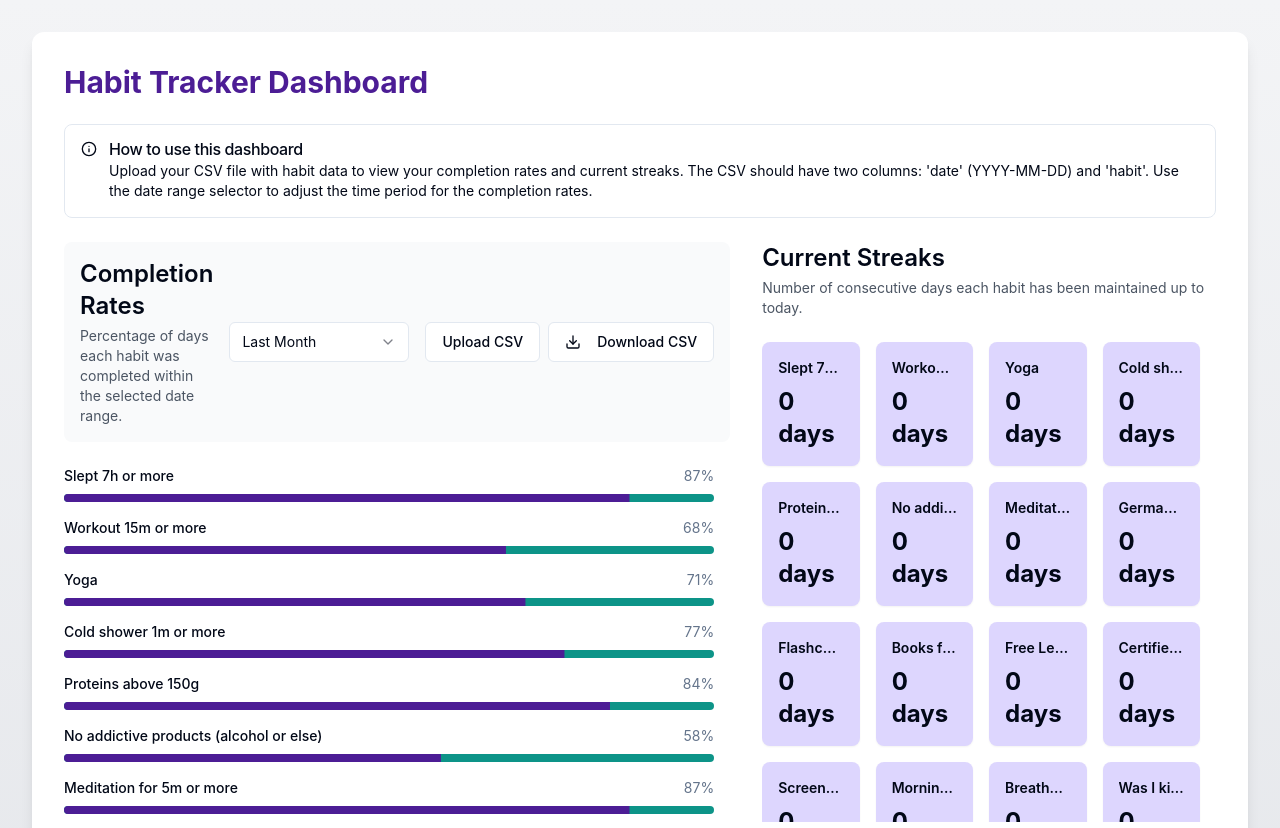
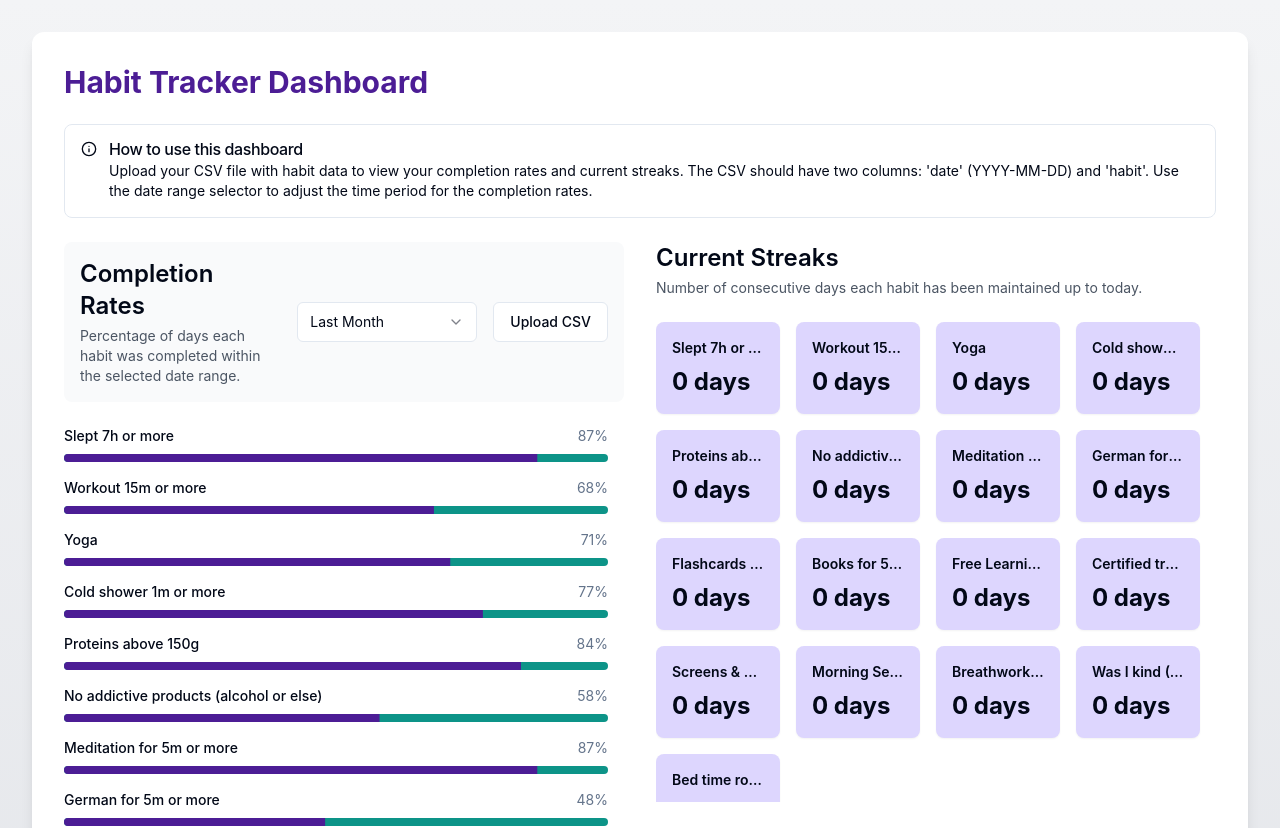
Before and after one commit to RVciTo/daily-doings-tracker, a React (Vite) app: page / in a window 1280 px wide. Shown: the top 828 px of the page. Built offline with nearby package versions, Linux system fonts and the light colour scheme.

Commit message:
Removed download CSV button and associated functionality

```diff
--- a/src/pages/Index.tsx
+++ b/src/pages/Index.tsx
@@ -90,22 +90,6 @@ const Index = () => {
     reader.readAsText(file);
   };
 
-  const handleDownloadData = () => {
-    fetch('/habits_data.csv')
-      .then(response => response.blob())
-      .then(blob => {
-        const url = URL.createObjectURL(blob);
-        const a = document.createElement('a');
-        a.href = url;
-        a.download = 'habits_data.csv';
-        document.body.appendChild(a);
-        a.click();
-        document.body.removeChild(a);
-        URL.revokeObjectURL(url);
-      })
-      .catch(error => console.error('Error downloading habits data:', error));
-  };
-
   const startDate = subDays(new Date(), dateRangeOptions[dateRange].days);
 
   return (
@@ -154,13 +138,6 @@ const Index = () => {
                     >
                       Upload CSV
                     </Button>
-                    <Button
-                      variant="outline"
-                      onClick={handleDownloadData}
-                    >
-                      <Download className="mr-2 h-4 w-4" />
-                      Download CSV
-                    </Button>
                     <input
                       id="csv-upload"
                       type="file"
```
